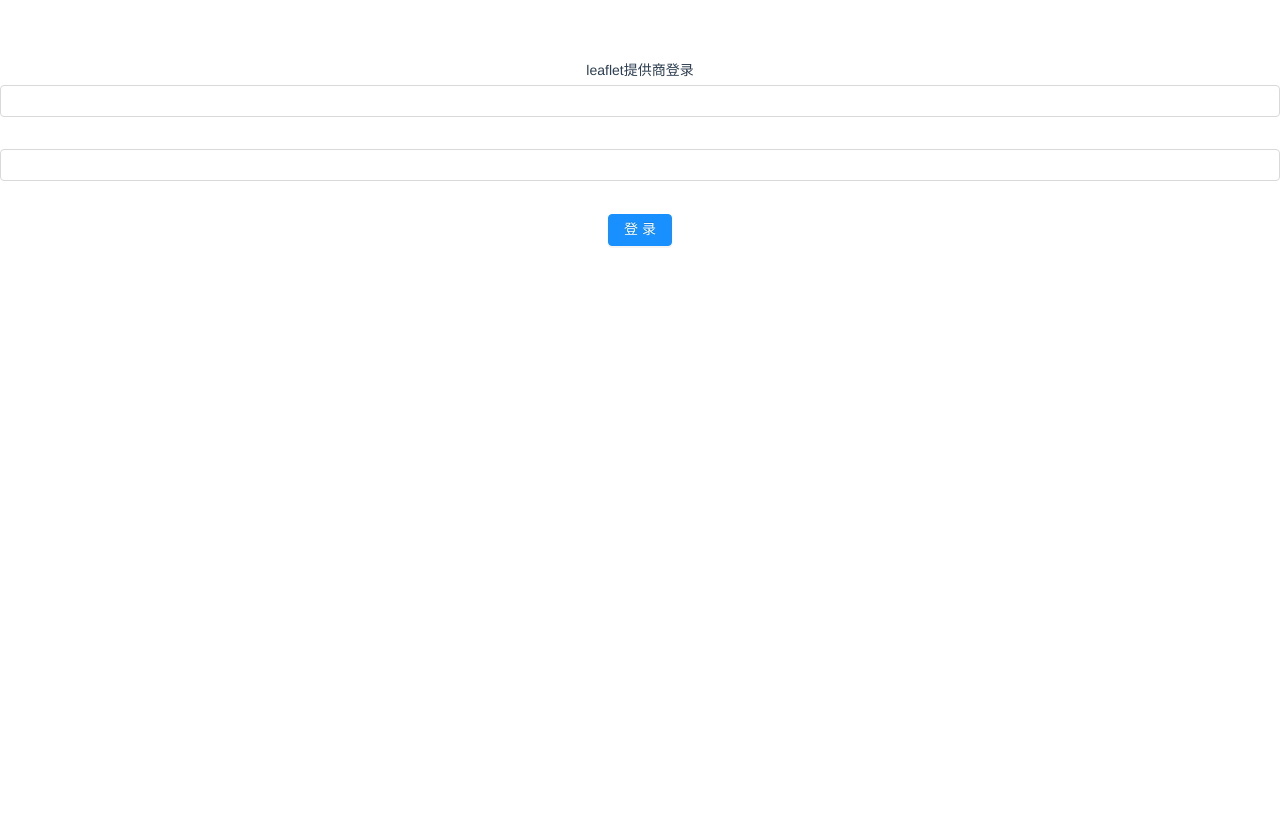
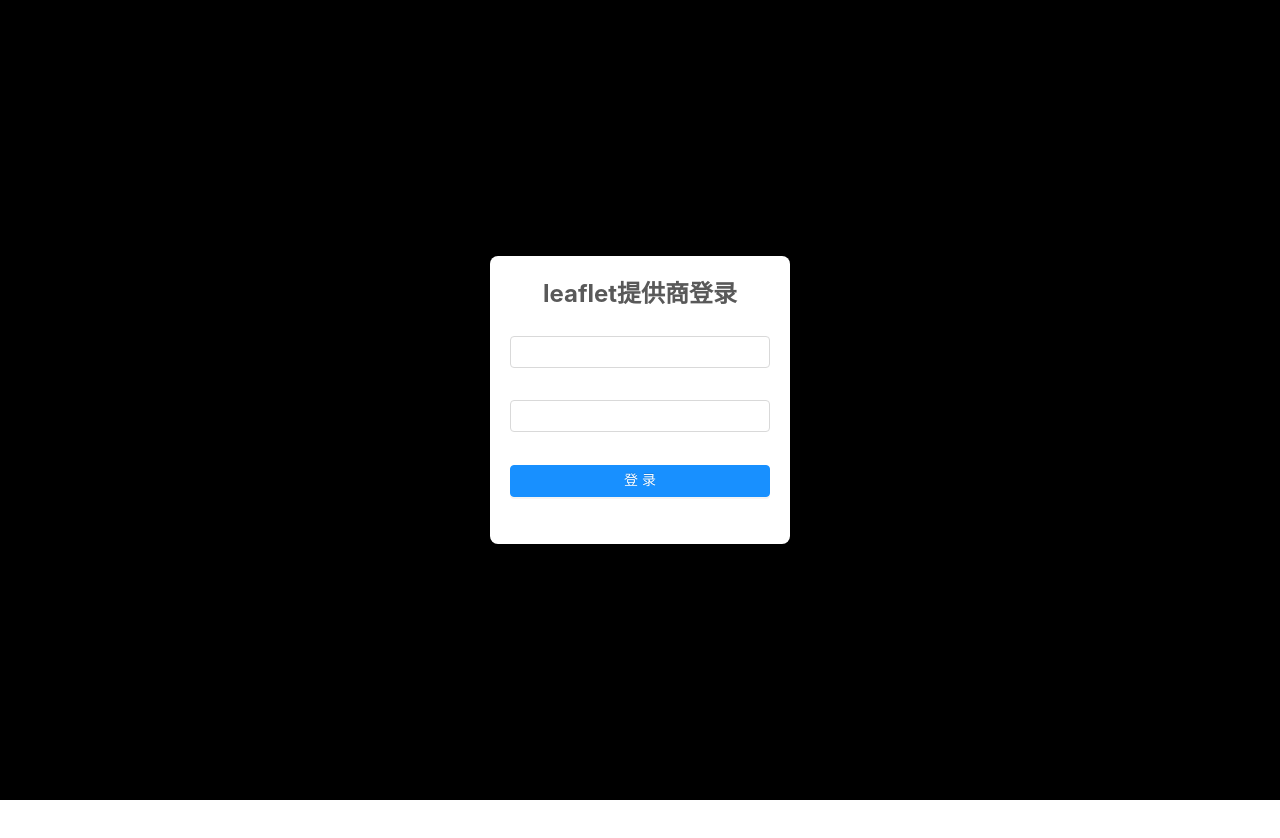
Before and after one commit to coalyer/leaflet-provider, a Vue app: page /#/login in a window 1280 px wide. Shown: the top 838 px of the page. After the commit the page ends 800 px from the top, so only its background shows below. Built offline with nearby package versions, Linux system fonts and the light colour scheme.

Commit message:
feat:使用sass预处理器

```diff
--- a/package.json
+++ b/package.json
@@ -10,6 +10,8 @@
   "dependencies": {
     "ant-design-vue": "^1.7.8",
     "core-js": "^3.6.5",
+    "node-sass": "^4.11.0",
+    "sass-loader": "^7.1.0",
     "vue": "^2.6.11",
     "vue-router": "^3.0.6"
   },
--- a/src/App.vue
+++ b/src/App.vue
@@ -12,12 +12,12 @@
 </script>
 
 <style>
+html,
+body,
 #app {
-  font-family: Avenir, Helvetica, Arial, sans-serif;
-  -webkit-font-smoothing: antialiased;
-  -moz-osx-font-smoothing: grayscale;
-  text-align: center;
-  color: #2c3e50;
-  margin-top: 60px;
+  width: 100%;
+  height: 100%;
+  margin: 0px;
+  padding: 0px;
 }
 </style>
--- a/src/views/Login.vue
+++ b/src/views/Login.vue
@@ -1,6 +1,7 @@
 <template>
-  <div>
-    <div>leaflet提供商登录</div>
+  <div class="login">
+    <div class="l-form">
+      <div class="l-tip">leaflet提供商登录</div>
       <a-form ref="form" :model="form">
         <a-form-item>
           <a-input v-model="form.name"></a-input>
@@ -12,6 +13,7 @@
           <a-button type="primary" @click="onSubmit">登录</a-button>
         </a-form-item>
       </a-form>
+    </div>
   </div>
 </template>
 
@@ -32,5 +34,36 @@
 }
 </script>
 
-<style>
+<style lang="scss">
+.login {
+  width: 100%;
+  height: 100%;
+  background: #000;
+  .l-form {
+    position: fixed;
+    top: 50%;
+    left: 50%;
+    transform: translateY(-50%) translateX(-50%);
+    width: 300px;
+    margin: auto;
+    border-radius: 8px;
+    background: #fff;
+    padding: 20px;
+    .l-tip {
+      text-align: center;
+      font-size: 24px;
+      font-weight: bold;
+    }
+    .ant-form {
+      width: 100%;
+      margin: auto;
+      margin-top: 20px;
+      .ant-form-item {
+        button {
+          width: 100%;
+        }
+      }
+    }
+  }
+}
 </style>
```
Also changed, not shown: 1 other file (tests, documents, lock files or other folders). Lines whose indentation alone changed are shown as unchanged.
